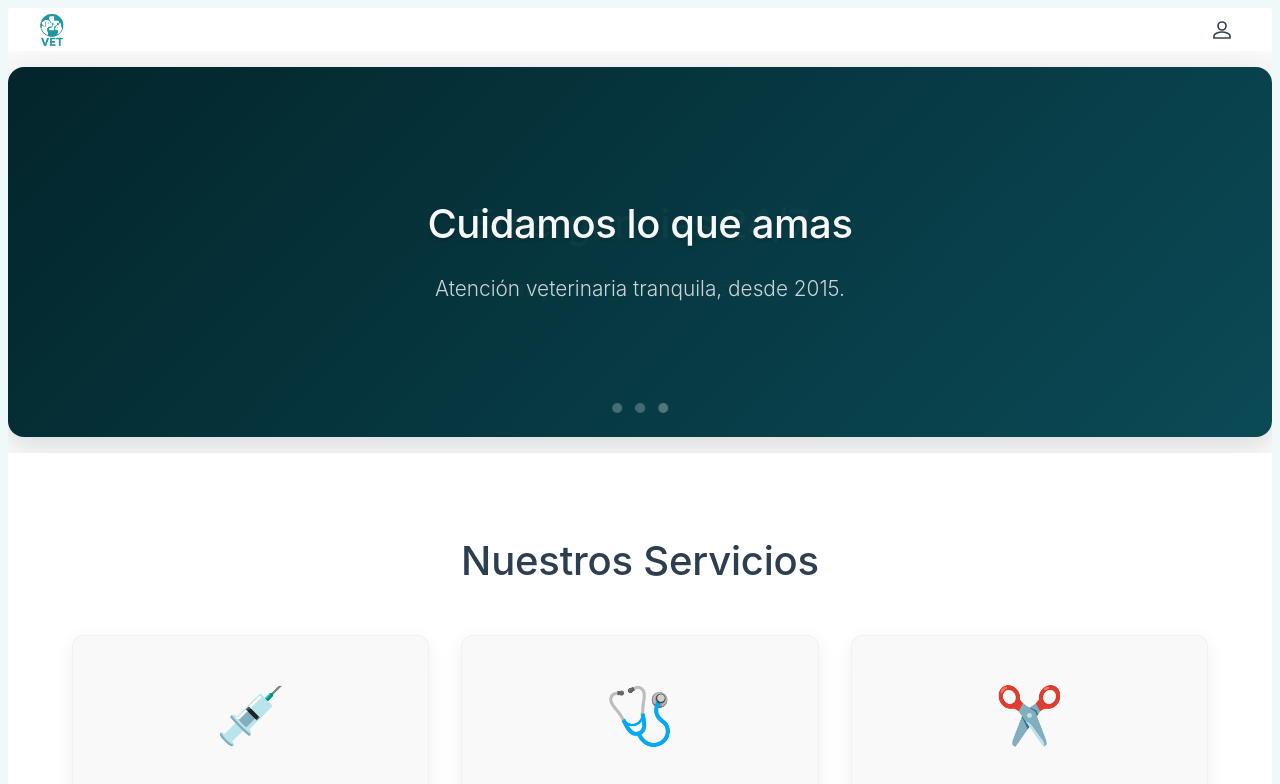
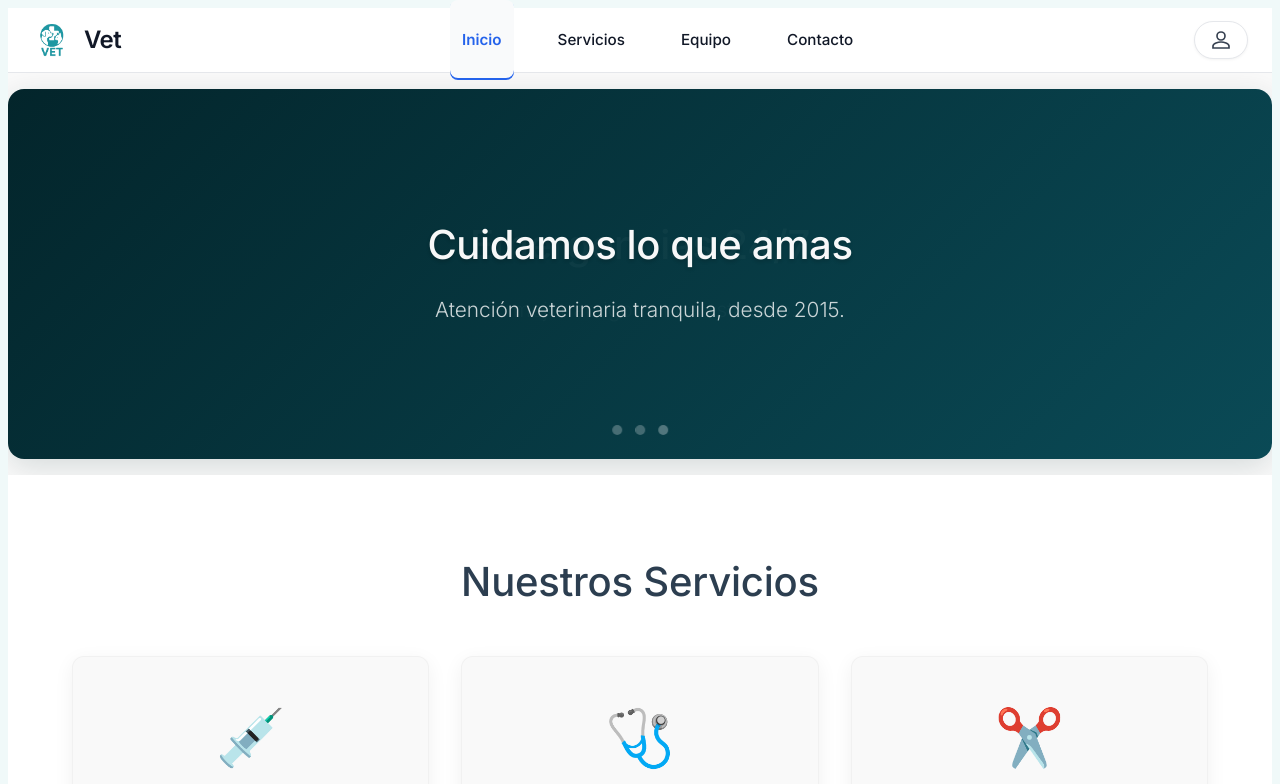
Before and after one commit to koouhz/vet, a Vue app: page / in a window 1280 px wide. Shown: the top 784 px of the page. Built offline with nearby package versions, Linux system fonts and the light colour scheme.

Commit message:
arreglo navbar

```diff
--- a/src/components/layouts/AppNavbar.vue
+++ b/src/components/layouts/AppNavbar.vue
@@ -194,30 +194,22 @@ const logout = async () => {
 </script>
 
 <style scoped>
-/* ===== VARIABLES CSS ===== */
-:root {
-  --nav-height: 64px;
-  --nav-height-mobile: 56px;
-  --primary-color: #2563eb;
-  --text-primary: #111827; /* Negro oscuro — ahora usado para todo texto visible */
-  --text-secondary: #374151;
-  --text-disabled: #6b7280;
-  --border-color: #e5e7eb;
-  --bg-hover: #f9fafb;
-  --shadow-md: 0 1px 3px rgba(0, 0, 0, 0.05);
-  --shadow-lg: 0 4px 12px rgba(0, 0, 0, 0.15);
-  --transition-fast: 0.2s ease;
-  --transition-slow: 0.3s cubic-bezier(0.4, 0, 0.2, 1);
-}
+/* ============================================= */
+/* 🟢 NAVBAR — ESTILOS AISLADOS Y RESISTENTES A main.css */
+/* Nada depende de variables globales. Todo explícito. */
+/* ============================================= */
+
+/* === Fuentes externas (garantizadas) === */
+@import url('https://fonts.googleapis.com/css2?family=Inter:wght@300;400;500;600&display=swap');
 
 .navbar {
   background: #fff;
-  border-bottom: 1px solid var(--border-color);
+  border-bottom: 1px solid #e5e7eb;
   position: sticky;
   top: 0;
   width: 100%;
   z-index: 1000;
-  font-family: -apple-system, BlinkMacSystemFont, 'Segoe UI', Roboto, sans-serif;
+  font-family: 'Inter', 'Segoe UI', Roboto, sans-serif;
 }
 
 .nav-container {
@@ -227,7 +219,7 @@ const logout = async () => {
   max-width: 1280px;
   margin: 0 auto;
   padding: 0 1.5rem;
-  height: var(--nav-height);
+  height: 64px;
   gap: 1.5rem;
 }
 
@@ -236,7 +228,8 @@ const logout = async () => {
   align-items: center;
   gap: 0.75rem;
   text-decoration: none;
-  color: var(--text-primary); /* Texto del logo también en negro oscuro */
+  color: #111827 !important; /* ¡Fuerza negro oscuro! */
+  font-weight: 700;
 }
 
 .logo-img {
@@ -244,7 +237,7 @@ const logout = async () => {
   height: 40px;
   border-radius: 10px;
   object-fit: cover;
-  transition: transform var(--transition-fast);
+  transition: transform 0.2s ease;
 }
 
 .logo-img:hover {
@@ -254,8 +247,9 @@ const logout = async () => {
 .logo-text {
   font-size: 1.5rem;
   font-weight: 700;
-  color: var(--text-primary);
+  color: #111827 !important; /* ¡Fuerza negro oscuro! */
   letter-spacing: -0.02em;
+  font-family: 'Inter', sans-serif;
 }
 
 .nav-links {
@@ -267,30 +261,29 @@ const logout = async () => {
   padding: 0;
 }
 
-/* 👇 CLAVE: Texto visible y con altura completa */
 .nav-link {
   text-decoration: none;
-  color: var(--text-primary); /* ¡Ahora es negro oscuro! */
+  color: #111827 !important; /* ¡Fuerza negro oscuro! */
   font-size: 0.95rem;
   font-weight: 500;
   padding: 0.5rem 0.75rem;
   border-radius: 8px;
-  transition: color var(--transition-fast), background var(--transition-fast);
-  display: inline-block; /* Evita colapso */
-  height: 100%; /* Ocupa toda la altura del navbar */
-  line-height: var(--nav-height); /* Alinea verticalmente */
+  transition: color 0.2s ease, background 0.2s ease;
+  display: inline-block;
+  height: 100%;
+  line-height: 64px;
   position: relative;
 }
 
 .nav-link:hover,
 .nav-link.active {
-  color: var(--primary-color);
+  color: #2563eb !important; /* Azul eléctrico directo */
   font-weight: 600;
-  background: var(--bg-hover);
+  background: #f9fafb !important; /* Fondo claro directo */
 }
 
 .nav-link.active {
-  box-shadow: inset 0 -2px 0 var(--primary-color);
+  box-shadow: inset 0 -2px 0 #2563eb !important;
 }
 
 /* === Profile Button === */
@@ -304,23 +297,24 @@ const logout = async () => {
   display: flex;
   align-items: center;
   gap: 0.75rem;
-  background: #fff;
-  border: 1px solid var(--border-color);
+  background: #fff !important;
+  border: 1px solid #e5e7eb !important;
   border-radius: 9999px;
   padding: 0.5rem 1rem;
   cursor: pointer;
-  color: var(--text-primary); /* ¡Negro oscuro aquí también! */
+  color: #111827 !important; /* ¡Fuerza negro oscuro! */
   font-size: 0.9rem;
   font-weight: 500;
-  box-shadow: var(--shadow-md);
-  transition: all var(--transition-fast);
+  box-shadow: 0 1px 3px rgba(0, 0, 0, 0.05) !important;
+  transition: all 0.2s ease;
   min-height: 36px;
+  font-family: 'Inter', sans-serif;
 }
 
 .btn-user:hover {
-  background: var(--bg-hover);
-  border-color: #d1d5db;
-  box-shadow: 0 2px 6px rgba(0, 0, 0, 0.1);
+  background: #f9fafb !important;
+  border-color: #d1d5db !important;
+  box-shadow: 0 2px 6px rgba(0, 0, 0, 0.1) !important;
 }
 
 .user-name {
@@ -328,8 +322,9 @@ const logout = async () => {
   overflow: hidden;
   text-overflow: ellipsis;
   white-space: nowrap;
-  color: var(--text-primary); /* ¡Negro oscuro siempre! */
+  color: #111827 !important; /* ¡Fuerza negro oscuro! */
   font-weight: 500;
+  font-family: 'Inter', sans-serif;
 }
 
 /* === Dropdown Menu === */
@@ -337,18 +332,18 @@ const logout = async () => {
   position: absolute;
   top: calc(100% + 8px);
   right: 0;
-  background: #fff;
-  border: 1px solid var(--border-color);
+  background: #fff !important;
+  border: 1px solid #e5e7eb !important;
   border-radius: 12px;
   padding: 0.5rem 0;
   min-width: 180px;
-  box-shadow: var(--shadow-lg);
+  box-shadow: 0 4px 12px rgba(0, 0, 0, 0.15) !important;
   list-style: none;
   opacity: 0;
   transform: translateY(-8px);
   pointer-events: none;
-  transition: opacity var(--transition-slow), transform var(--transition-slow);
-  z-index: 1001;
+  transition: opacity 0.3s cubic-bezier(0.4, 0, 0.2, 1), transform 0.3s cubic-bezier(0.4, 0, 0.2, 1);
+  z-index: 1002 !important; /* Más alto que cualquier cosa */
 }
 
 .navbar .dropdown-menu {
@@ -360,29 +355,30 @@ const logout = async () => {
 .dropdown-item {
   display: block;
   padding: 0.6rem 1rem;
-  color: var(--text-primary); /* ¡Negro oscuro aquí también! */
+  color: #111827 !important; /* ¡Fuerza negro oscuro! */
   text-decoration: none;
   font-size: 0.9rem;
   font-weight: 500;
   border-radius: 8px;
-  background: none;
-  border: none;
+  background: none !important;
+  border: none !important;
   width: 100%;
   text-align: left;
   cursor: pointer;
-  transition: background var(--transition-fast), color var(--transition-fast);
+  transition: background 0.2s ease, color 0.2s ease;
   margin: 0;
+  font-family: 'Inter', sans-serif;
 }
 
 .dropdown-item:hover,
 .logout-btn:hover {
-  background: var(--bg-hover);
-  color: var(--text-primary);
+  background: #f9fafb !important;
+  color: #111827 !important;
 }
 
 .logout-btn:hover {
-  background: rgba(239, 68, 68, 0.1);
-  color: #dc2626;
+  background: rgba(239, 68, 68, 0.1) !important;
+  color: #dc2626 !important;
 }
 
 /* === Mobile Toggle === */
@@ -392,29 +388,30 @@ const logout = async () => {
   border: none;
   padding: 0.75rem;
   cursor: pointer;
-  color: var(--text-primary); /* ¡Negro oscuro aquí también! */
+  color: #111827 !important; /* ¡Fuerza negro oscuro! */
   border-radius: 8px;
-  transition: background var(--transition-fast);
+  transition: background 0.2s ease;
+  font-family: 'Inter', sans-serif;
 }
 
 .mobile-toggle:hover {
-  background: var(--bg-hover);
+  background: #f9fafb !important;
 }
 
 /* === Mobile Menu === */
 .mobile-menu {
-  background: #fff;
-  border-top: 1px solid var(--border-color);
+  background: #fff !important;
+  border-top: 1px solid #e5e7eb !important;
   padding: 1rem;
   position: absolute;
-  top: var(--nav-height);
+  top: 64px;
   left: 0;
   right: 0;
-  box-shadow: var(--shadow-lg);
+  box-shadow: 0 4px 12px rgba(0, 0, 0, 0.15) !important;
   transform: translateY(-10px);
   opacity: 0;
-  transition: opacity var(--transition-slow), transform var(--transition-slow);
-  z-index: 1000;
+  transition: opacity 0.3s cubic-bezier(0.4, 0, 0.2, 1), transform 0.3s cubic-bezier(0.4, 0, 0.2, 1);
+  z-index: 1001 !important;
   overflow: hidden;
 }
 
@@ -434,27 +431,28 @@ const logout = async () => {
 
 .mobile-nav-link {
   text-decoration: none;
-  color: var(--text-primary);
+  color: #111827 !important; /* ¡Fuerza negro oscuro! */
   font-size: 1rem;
   font-weight: 500;
   padding: 0.75rem;
   border-radius: 8px;
-  transition: background var(--transition-fast), color var(--transition-fast);
+  transition: background 0.2s ease, color 0.2s ease;
   display: block;
+  font-family: 'Inter', sans-serif;
 }
 
 .mobile-nav-link:hover,
 .mobile-nav-link.active {
-  color: var(--primary-color);
+  color: #2563eb !important;
   font-weight: 600;
-  background: var(--bg-hover);
+  background: #f9fafb !important;
 }
 
 /* === MEDIA QUERIES === */
 @media (max-width: 768px) {
   .nav-container {
     padding: 0 1rem;
-    height: var(--nav-height-mobile);
+    height: 56px;
     gap: 1rem;
   }
 
@@ -489,18 +487,4 @@ const logout = async () => {
     font-size: 1rem;
   }
 }
-
-.navbar,
-.nav-link,
-.user-name,
-.dropdown-item,
-.mobile-nav-link,
-.nav-logo,
-.logo-text,
-.btn-user,
-.mobile-toggle {
-  filter: none !important;
-  -webkit-filter: none !important;
-  color: var(--text-primary) !important;
-}
 </style>
```
